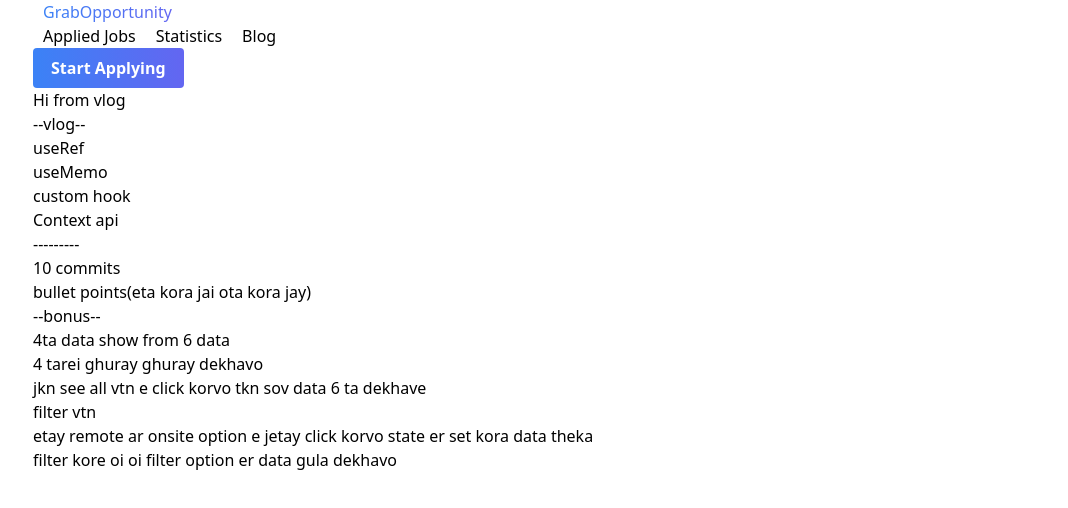
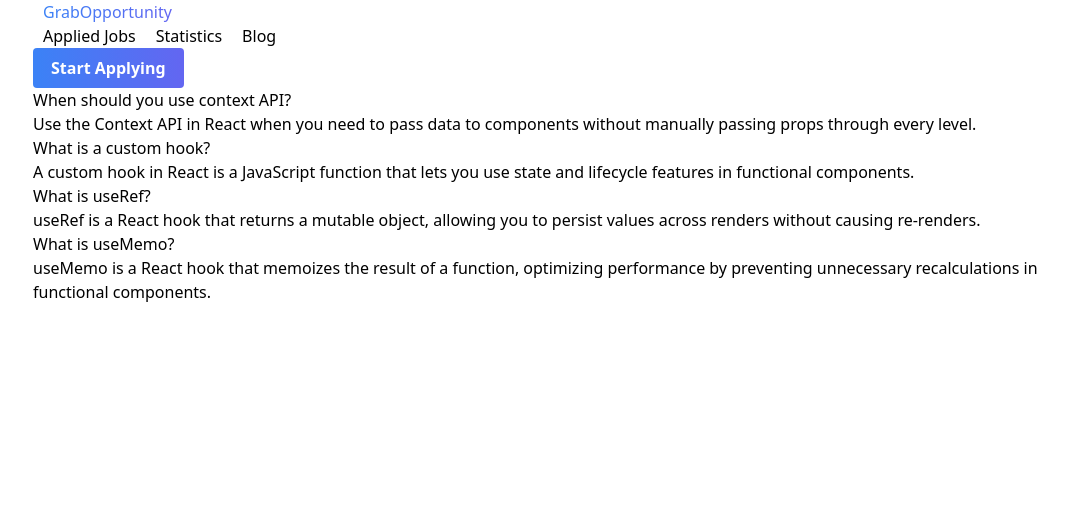
Before and after one commit to SiddikArim/GrabOpportunity, a React (Vite) app: page /blog in a window 1280 px wide. Shown: the top 508 px of the page, without its empty margins (67-1135 px from the left). Built offline with nearby package versions, Linux system fonts and the light colour scheme.

Commit message:
netlify publish redirects ready

```diff
--- a/src/Components/Blog/Blog.jsx
+++ b/src/Components/Blog/Blog.jsx
@@ -2,30 +2,15 @@
 
 const Blog = () => {
     return (
-        <div>
-            <h2 className='btn btn-primary'>Hi from vlog</h2>
-            <p className='text-center'>
-                --vlog--<br />
-
-                useRef <br />
-                useMemo <br />
-                custom hook <br />
-                Context api <br />
-                ---------<br />
-
-                10 commits <br />
-                bullet points(eta kora jai ota kora jay)<br />
-
-                --bonus--<br />
-
-                4ta data show from 6 data<br />
-                4 tarei ghuray ghuray dekhavo<br />
-                jkn see all vtn e click korvo tkn sov data 6 ta dekhave<br />
-
-
-                filter vtn<br />
-                etay remote ar onsite option e jetay click korvo state er set kora data theka<br />
-                filter kore oi oi filter option er data gula dekhavo</p>
+        <div className='mt-10'>
+            <h2 className='font-bold text-2xl'>When should you use context API?</h2>
+            <p> Use the Context API in React when you need to pass data to components without manually passing props through every level.</p>
+            <h2 className='font-bold text-2xl'>What is a custom hook?</h2>
+            <p>A custom hook in React is a JavaScript function that lets you use state and lifecycle features in functional components.</p>
+            <h2 className='font-bold text-2xl'>What is useRef?</h2>
+            <p>useRef is a React hook that returns a mutable object, allowing you to persist values across renders without causing re-renders.</p>
+            <h2 className='font-bold text-2xl'>What is useMemo?</h2>
+            <p>useMemo is a React hook that memoizes the result of a function, optimizing performance by preventing unnecessary recalculations in functional components.</p>
         </div>
     );
 };
```
Also changed, not shown: 1 other file (tests, documents, lock files or other folders).
